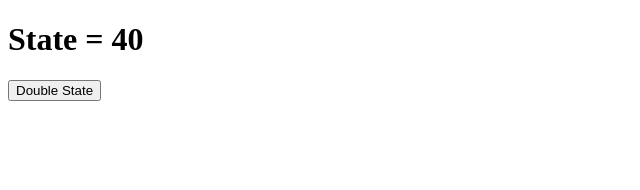
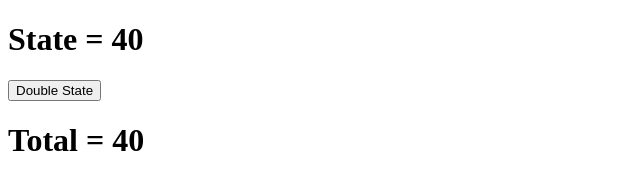
Before and after one commit to wseguchi/redux, a plain HTML site: page lesson-203/index.html in a window 1280 px wide. Shown: the whole page, without its empty margins (0-640 px from the left). Drawn offline with nearby package versions, Linux system fonts and the light colour scheme.

Commit message:
Lesson 203

```diff
--- a/lesson-203/index.html
+++ b/lesson-203/index.html
@@ -14,6 +14,8 @@
 
   <button id="button">Double State</button>
 
+  <h1> Total = <span id="total"></span></h1>
+
   <script>
     // Constants
     const SUM = 'SUM';
@@ -23,13 +25,14 @@
     function double() {
       return { type: DOUBLE }
     }
-
     function sum(payload) {
       return { type: SUM, payload }
     }
 
+    // Set intial state for Reducer function
     const initialState = 10
 
+    // Reducer function
     function reducer(state = initialState, action) {
       console.log(state);
       console.log(action);
@@ -42,24 +45,37 @@
       }
       return state
     }
+    const store = Redux.createStore(reducer);
 
-
-    const store = Redux.createStore(reducer);
+    // Render: everything that needs to be re-rendered when the state changes - passed to store.subscribe method
+    function render() {
+      state = store.getState()
+      total.innerText = state
+    }
 
     // Passing both variaibles
     store.dispatch(sum(10))
-
     // Not passing a payload, just the type
     store.dispatch(double())
 
+    // Shows initial state on console and <h1>
     let state = store.getState();
-
     console.log(`Final state: ${state}`);
-
     document.querySelector("#title").innerText = `State = ${state}`;
 
+    // Button
     const button = document.querySelector('#button');
-    button.addEventListener('click', () => store.dispatch(double()))
+    button.addEventListener('click', () => store.dispatch(sum(1000)))
+
+    // Total <h1>
+    const total = document.querySelector('#total');
+    total.innerText = state
+
+    // Redux: store subscribe method
+    const unsubscribe = store.subscribe(render)
+    // To stop subscribe, return the subscribe itself
+    // unsubscribe();
+
 
   </script>
 </body>
```
